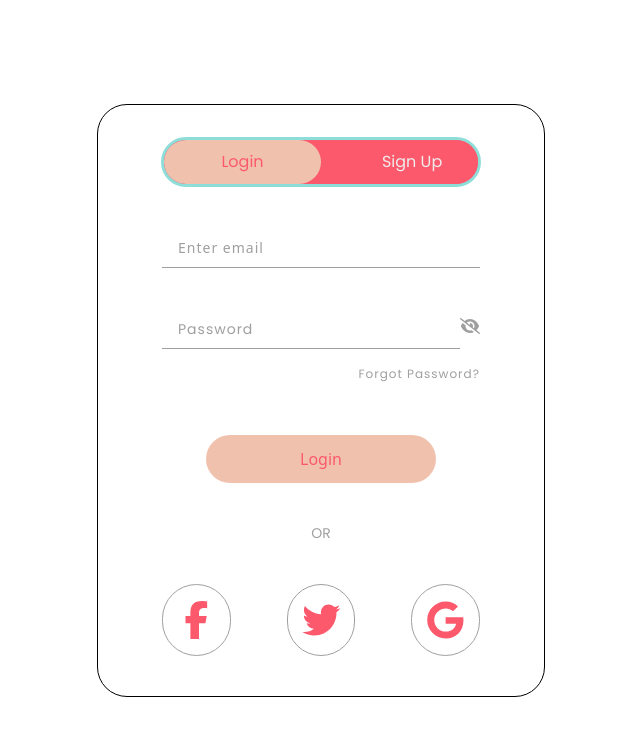
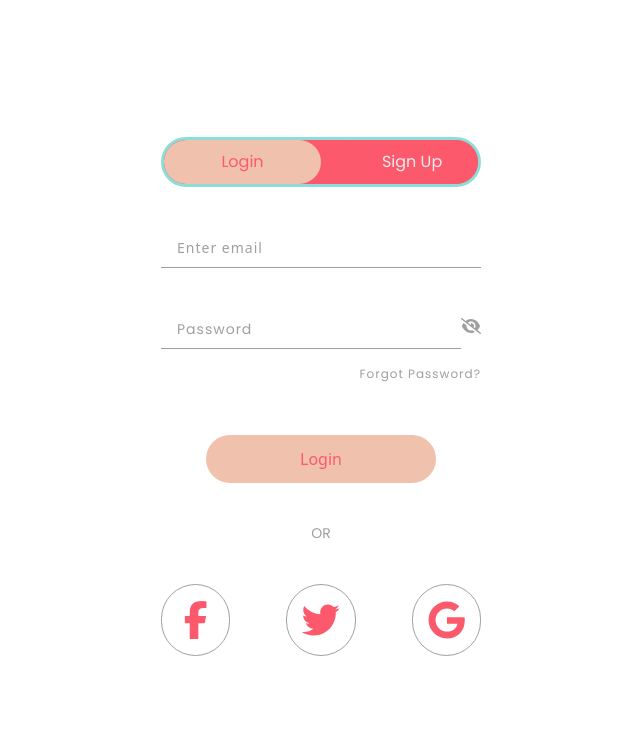
Before and after one commit to shaqdeff/Login-Form, a React app: page / in a window 1280 px wide. Shown: the top 736 px of the page, without its empty margins (319-959 px from the left). Built offline with nearby package versions, Linux system fonts and the light colour scheme; the HTML template or start-up script is replaced by a standard one.

Commit message:
Create div for background image

```diff
--- a/src/pages/Form.jsx
+++ b/src/pages/Form.jsx
@@ -24,7 +24,13 @@ const Form = () => {
 
   return (
     <div className="h-screen w-screen flex justify-center items-center">
-      <div className="m-auto border rounded-[30px] flex flex-col justify-center gap-10 items-center w-[35%] relative">
+      <div
+        className="form-container absolute
+        w-full h-full top-0 -z-10"></div>
+
+      <div
+        className="m-auto border-[#fff] rounded-[30px] flex flex-col
+      justify-center gap-10 items-center w-[35%] relative bg-[#fff]">
         <div className="mt-8">
           <ToggleSwitch setIsLogin={setIsLogin} isLogin={isLogin} />
         </div>
```
